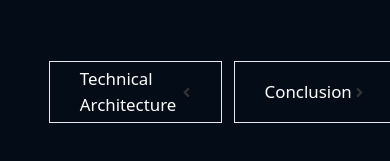
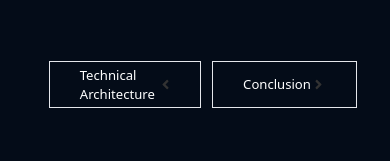
Before and after one commit to emetisuccess/reelchain, a React (Vite) app: page /legal in a window 390 px wide. Shown: the part 931-1092 px from the top of the page. Built offline with nearby package versions, Linux system fonts and the light colour scheme; a web font is replaced by a local one.

Commit message:
latest update

```diff
--- a/src/components/Legal.jsx
+++ b/src/components/Legal.jsx
@@ -33,13 +33,13 @@ const Legal = () => {
         <div className="flex justify-between mb-16  gap-3">
           <Link to="/technical-architecture" className="mt-16 mb-16 flex grow items-center justify-between py-1 px-8 border border-white-200">
             <div>
-              <p className="text-lg text-white ">Technical Architecture</p>
+              <p className="lg:text-lg md:text-lg text-sm sm:text-sm xs:text-sm text-white ">Technical Architecture</p>
             </div>
             <FaAngleLeft />
           </Link>
           <Link to="/conclusion" className="mt-16 mb-16 flex grow items-center justify-between py-1 px-8 border border-white-200">
             <div>
-              <p className="text-lg text-white ">Conclusion</p>
+              <p className=" lg:text-lg md:text-lg text-sm sm:text-sm text-white ">Conclusion</p>
             </div>
             <FaAngleRight />
           </Link>
```
